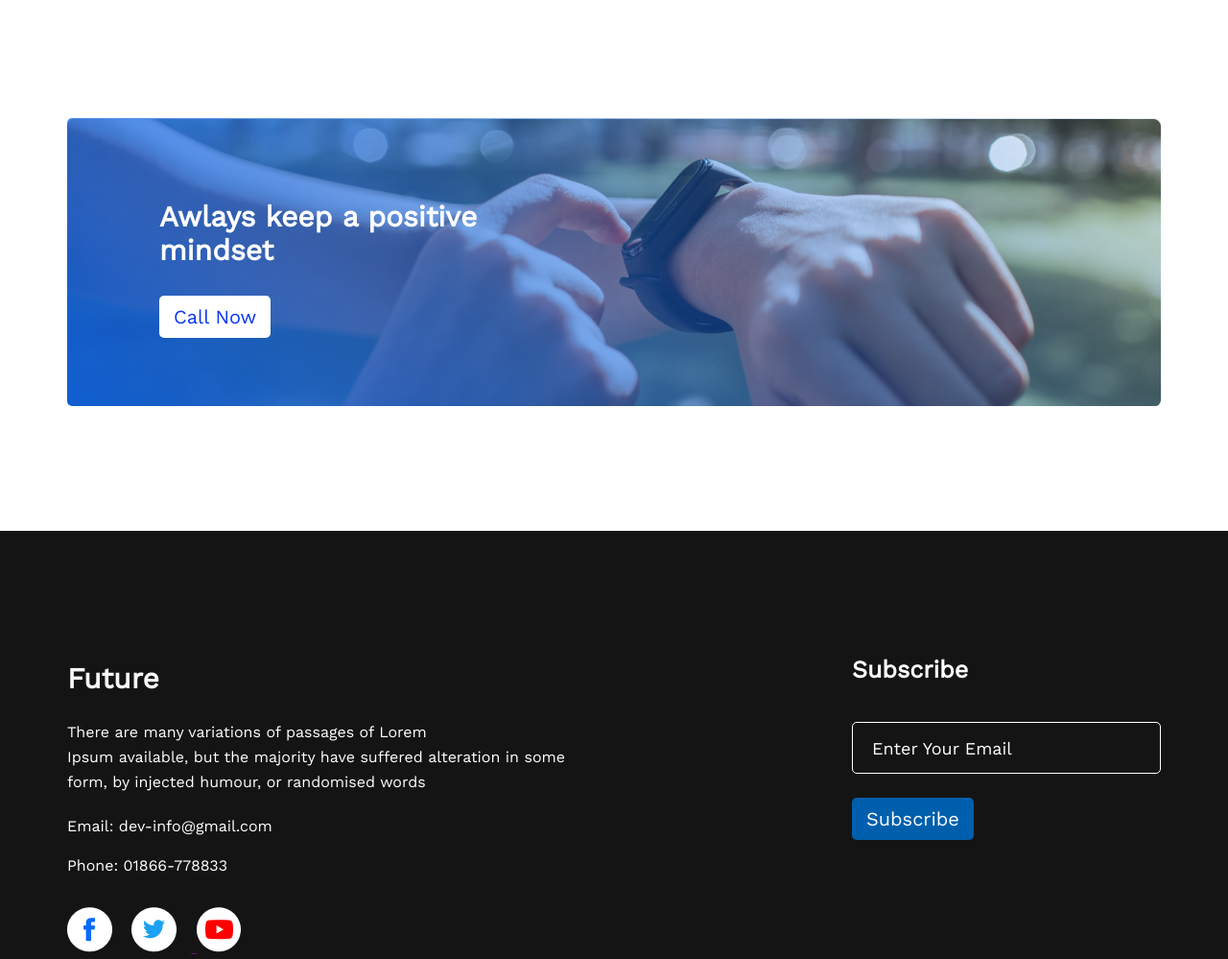
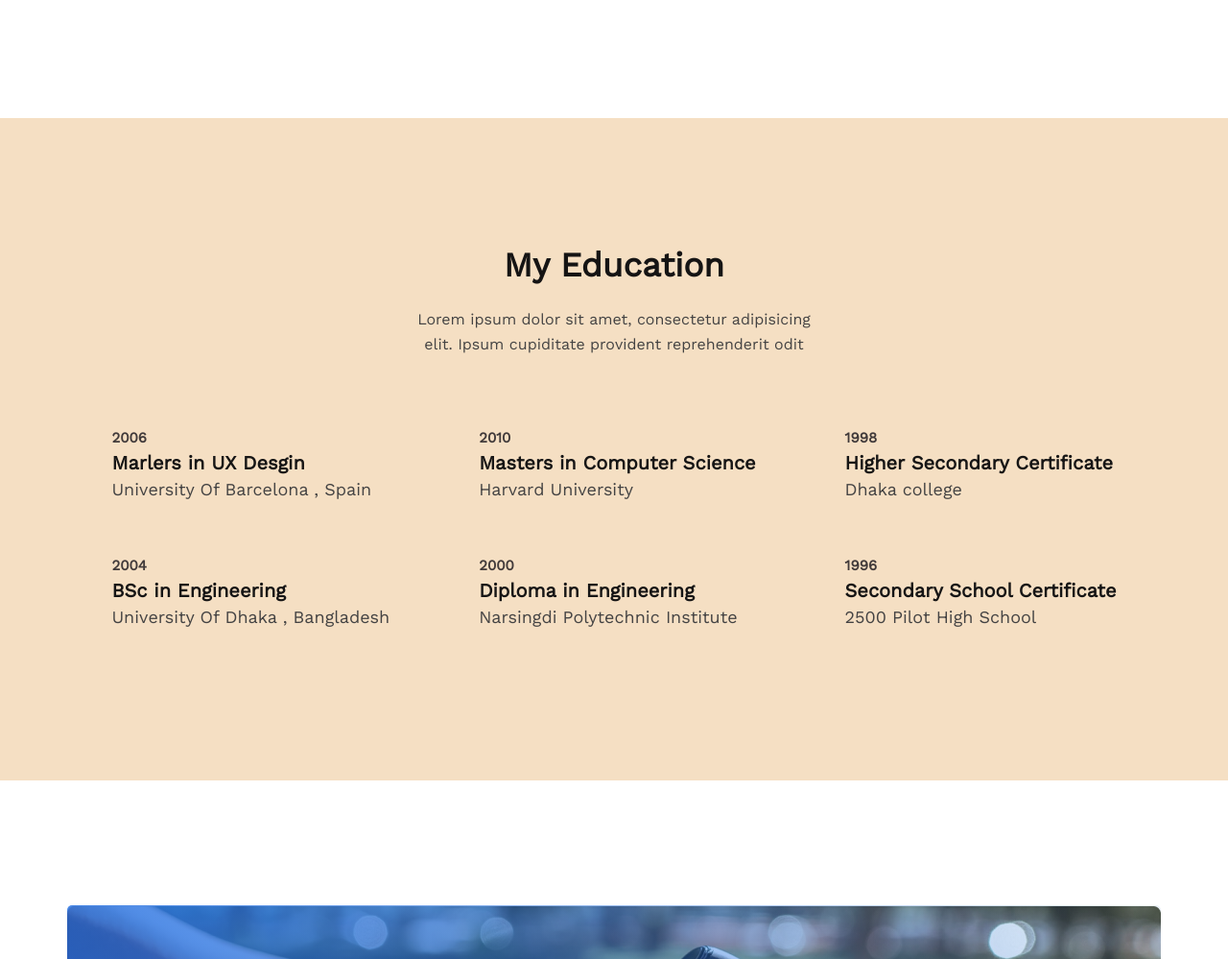
Before and after one commit to billal-fahmid/assignment-one, a plain HTML site: page index.html in a window 1280 px wide. Shown: the part 2260-3259 px from the top of the page at 96% size. Drawn offline with nearby package versions, Linux system fonts and the light colour scheme.

Commit message:
finish the extra section

```diff
--- a/css/style.css
+++ b/css/style.css
@@ -121,6 +121,58 @@ section{
 
 /* end of plan area */
 
+
+/* education area start */
+.extra-section{
+    background-color: rgb(245, 223, 195);
+    padding-top: 130px;
+    padding-bottom: 130px;
+
+
+
+}
+.education-title{
+    color: #151414;
+    font-size: 30px;
+    font-weight: 700;
+    line-height: 47px;
+    padding-bottom: 20px;
+}
+.education-area{
+    text-align: center;
+}
+.education-all{
+    display: flex;
+    justify-content: space-around;
+    padding-top: 30px;
+}
+.education-details{
+    text-align: left;
+    padding: 30px 40px;
+}
+.education-details h5{
+    font-size: 15px;
+    color: rgb(65, 58, 58);
+    padding-bottom: 5px;
+}
+.education-details h4{
+    font-size: 20px;
+    font-weight: 600;
+    color: #161515;
+    padding-bottom: 5px;
+}
+
+.education-details p{
+    font-size: 18px;
+    font-weight: 400;
+    color: #444343;
+}
+
+
+/* education area end */
+
+
+
 /* mindset area start */
 
 .mindset-area{
@@ -130,6 +182,7 @@ section{
     background-repeat: no-repeat;
     height: 300px;
     margin-bottom: 130px;
+    margin-top: 130px;
     border-radius: 5px;
 }
 .mindset{
--- a/index.html
+++ b/index.html
@@ -83,6 +83,78 @@
 
         <!-- end of plans area -->
 
+                <!-- education area start -->
+
+       <div class="extra-section">
+        <section class="education-area">
+            <div class="education-title">
+                <h3>My Education</h3>
+            </div>
+            <div class="section-description">
+                <p>Lorem ipsum dolor sit amet, consectetur adipisicing <br> elit. Ipsum cupiditate provident reprehenderit odit </p>
+            </div>
+            <div class="education-all">
+                <div class="educations">
+                    <div class="education">
+
+                        <div class="education-details">
+                            <h5>2006</h5>
+                            <h4>Marlers  in UX Desgin </h4>
+                            <p>University Of Barcelona , Spain</p>
+                        </div>
+                    </div>
+                    <div class="education">
+
+                        <div class="education-details">
+                            <h5>2004</h5>
+                            <h4>BSc in Engineering </h4>
+                            <p>University Of Dhaka , Bangladesh</p>
+                        </div>
+                    </div>
+
+                </div>
+                <div class="educations">
+                    <div class="education">
+
+                        <div class="education-details">
+                            <h5>2010</h5>
+                            <h4> Masters in Computer Science </h4>
+                            <p>Harvard University</p>
+                        </div>
+                    </div>
+                    <div class="education">
+
+                        <div class="education-details">
+                            <h5>2000</h5>
+                            <h4>Diploma in Engineering </h4>
+                            <p>Narsingdi Polytechnic Institute</p>
+                        </div>
+                    </div>
+                </div>
+                <div class="educations">
+                    <div class="education">
+
+                        <div class="education-details">
+                            <h5>1998</h5>
+                            <h4>Higher Secondary Certificate</h4>
+                            <p>Dhaka college</p>
+                        </div>
+                    </div>
+                    <div class="education">
+
+                        <div class="education-details">
+                            <h5>1996</h5>
+                            <h4>Secondary School Certificate </h4>
+                            <p>2500 Pilot High School</p>
+                        </div>
+                    </div>
+                </div>
+            </div>
+        </section>
+       </div>
+
+        <!-- education area end -->
+
 
         <!-- mind set area start -->
         <section class="mindset-area">
@@ -94,6 +166,7 @@
 
 
         <!-- mind set area end -->
+
 
     </main>
     <footer>
```
